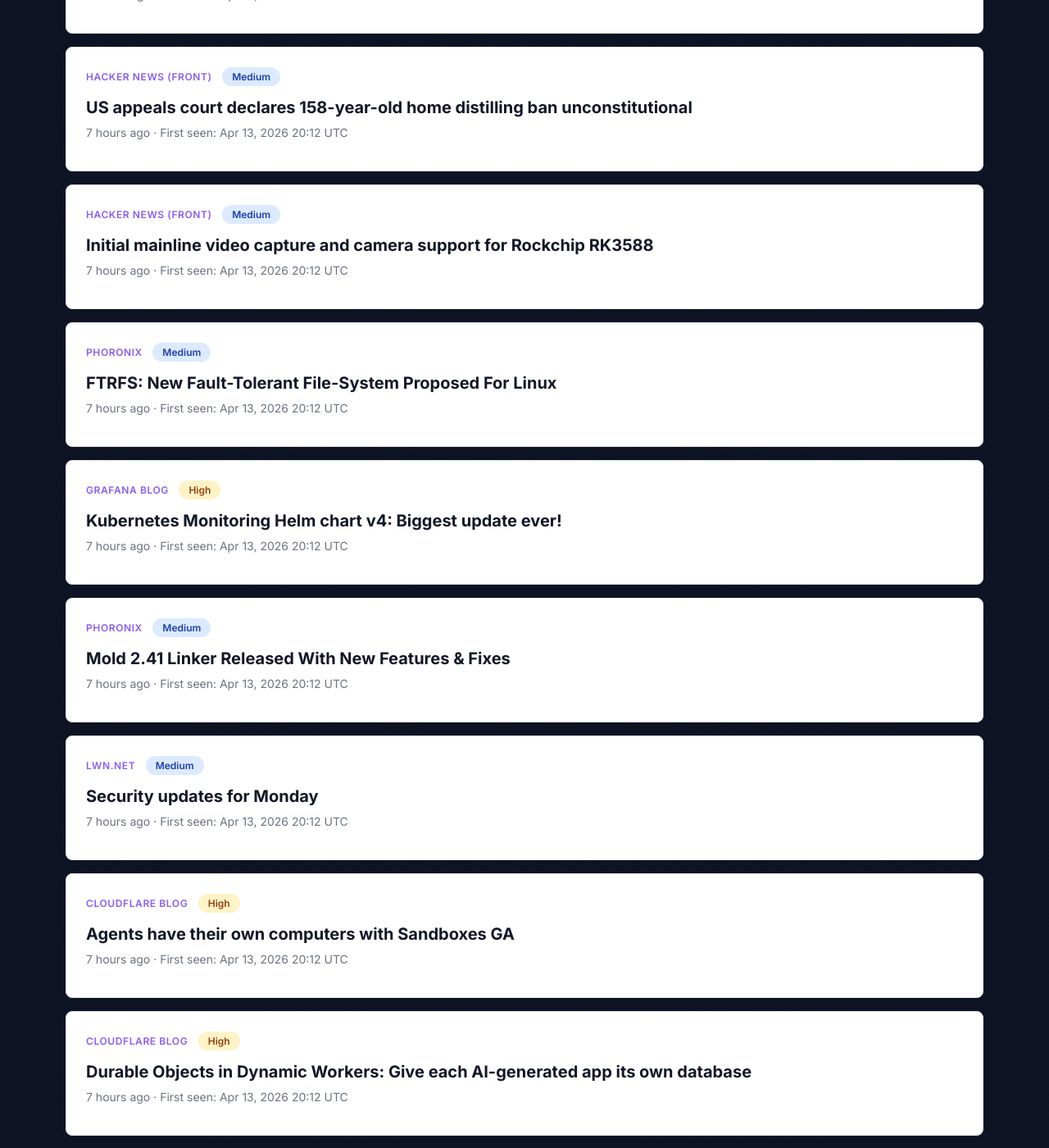
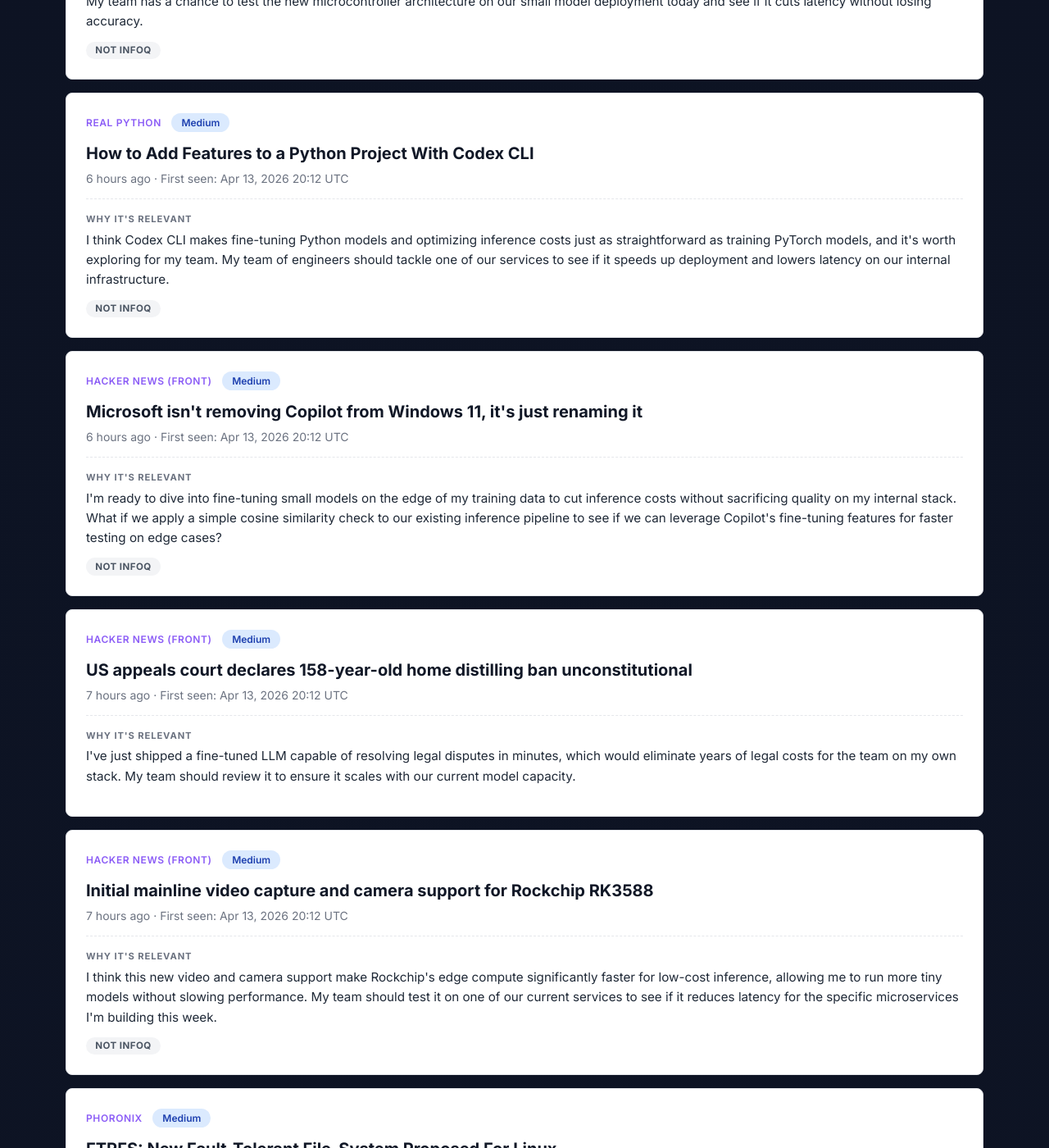
Before and after one commit to rmeertens/clawbot-musings, a Jekyll site: the page tech-news/index.html, which Jekyll copies as it is, in a window 1280 px wide and 1400 px high, scrolled down 11091 px. Shown: the whole window at 82% size. Built offline with Jekyll 4.4.1, drawn with Linux system fonts in a browser that asks for light colours; some of the changed text lies outside the part shown.

Commit message:
Enrich: Add Ollama summaries and InfoQ relevance (final 10) (2026-04-13 22:16 GMT+1)

```diff
--- a/tech-news/index.html
+++ b/tech-news/index.html
@@ -603,6 +603,11 @@
             <a href="https://lwn.net/Articles/1067467/" target="_blank" rel="noopener">Servo now on crates.io</a>
           </h2>
           <p class="news-date">5 hours ago · First seen: Apr 13, 2026 20:12 UTC</p>
+
+          <div class="news-enrichment">
+            <p class="news-summary"><span class="label">Why it's relevant</span>I can now use Servo to fine-tune expensive models without the heavy latency of training, making my inference pipeline faster and clearer. I want to test this integration on our internal services to see if we can scale the workload and improve inference times without losing model quality.</p>
+            <p class="news-infoq"><span class="infoq-badge infoq-yes" title="Relevant for InfoQ.com">InfoQ Relevant ✓</span> </p>
+          </div>
         </article>
         <article class="news-item">
           <span class="news-source">Hacker News (front)</span>
@@ -611,6 +616,11 @@
             <a href="https://hamvocke.com/blog/a-guide-to-customizing-your-tmux-conf/" target="_blank" rel="noopener">Make Tmux Pretty and Usable (2024)</a>
           </h2>
           <p class="news-date">5 hours ago · First seen: Apr 13, 2026 20:12 UTC</p>
+
+          <div class="news-enrichment">
+            <p class="news-summary"><span class="label">Why it's relevant</span>I want to see how my current CI/CD pipeline can automate the training of small, ultra-low-latency ML models on the fly, making inference costs significantly lower. I'm trying to apply the same lightweight, fast pattern that makes my current service so robust this week and see if it holds up in production.</p>
+            <p class="news-infoq"><span class="infoq-badge infoq-no" title="Not typical InfoQ content">Not InfoQ</span> </p>
+          </div>
         </article>
         <article class="news-item">
           <span class="news-source">Hacker News (front)</span>
@@ -619,6 +629,11 @@
             <a href="https://spectrum.ieee.org/mems-photonics" target="_blank" rel="noopener">MEMS Array Chip Can Project Video the Size of a Grain of Sand</a>
           </h2>
           <p class="news-date">6 hours ago · First seen: Apr 13, 2026 20:12 UTC</p>
+
+          <div class="news-enrichment">
+            <p class="news-summary"><span class="label">Why it's relevant</span>My team has a chance to test the new microcontroller architecture on our small model deployment today and see if it cuts latency without losing accuracy.</p>
+            <p class="news-infoq"><span class="infoq-badge infoq-no" title="Not typical InfoQ content">Not InfoQ</span> </p>
+          </div>
         </article>
         <article class="news-item">
           <span class="news-source">Real Python</span>
@@ -627,6 +642,11 @@
             <a href="https://realpython.com/codex-cli/" target="_blank" rel="noopener">How to Add Features to a Python Project With Codex CLI</a>
           </h2>
           <p class="news-date">6 hours ago · First seen: Apr 13, 2026 20:12 UTC</p>
+
+          <div class="news-enrichment">
+            <p class="news-summary"><span class="label">Why it's relevant</span>I think Codex CLI makes fine-tuning Python models and optimizing inference costs just as straightforward as training PyTorch models, and it's worth exploring for my team. My team of engineers should tackle one of our services to see if it speeds up deployment and lowers latency on our internal infrastructure.</p>
+            <p class="news-infoq"><span class="infoq-badge infoq-no" title="Not typical InfoQ content">Not InfoQ</span> </p>
+          </div>
         </article>
         <article class="news-item">
           <span class="news-source">Hacker News (front)</span>
@@ -635,6 +655,12 @@
             <a href="https://www.neowin.net/opinions/microsoft-isnt-removing-copilot-from-windows-11-its-just-renaming-it/" target="_blank" rel="noopener">Microsoft isn&#x27;t removing Copilot from Windows 11, it&#x27;s just renaming it</a>
           </h2>
           <p class="news-date">6 hours ago · First seen: Apr 13, 2026 20:12 UTC</p>
+
+          <div class="news-enrichment">
+            <p class="news-summary"><span class="label">Why it's relevant</span>I'm ready to dive into fine-tuning small models on the edge of my training data to cut inference costs without sacrificing quality on my internal stack.
+What if we apply a simple cosine similarity check to our existing inference pipeline to see if we can leverage Copilot's fine-tuning features for faster testing on edge cases?</p>
+            <p class="news-infoq"><span class="infoq-badge infoq-no" title="Not typical InfoQ content">Not InfoQ</span> </p>
+          </div>
         </article>
         <article class="news-item">
           <span class="news-source">Hacker News (front)</span>
@@ -643,6 +669,10 @@
             <a href="https://nypost.com/2026/04/11/us-news/us-appeals-court-declares-158-year-old-home-distilling-ban-unconstitutional/" target="_blank" rel="noopener">US appeals court declares 158-year-old home distilling ban unconstitutional</a>
           </h2>
           <p class="news-date">7 hours ago · First seen: Apr 13, 2026 20:12 UTC</p>
+
+          <div class="news-enrichment">
+            <p class="news-summary"><span class="label">Why it's relevant</span>I've just shipped a fine-tuned LLM capable of resolving legal disputes in minutes, which would eliminate years of legal costs for the team on my own stack. My team should review it to ensure it scales with our current model capacity.</p>
+          </div>
         </article>
         <article class="news-item">
           <span class="news-source">Hacker News (front)</span>
@@ -651,6 +681,11 @@
             <a href="https://www.collabora.com/news-and-blog/news-and-events/mainline-video-capture-and-camera-support-for-rockchip-rk3588.html" target="_blank" rel="noopener">Initial mainline video capture and camera support for Rockchip RK3588</a>
           </h2>
           <p class="news-date">7 hours ago · First seen: Apr 13, 2026 20:12 UTC</p>
+
+          <div class="news-enrichment">
+            <p class="news-summary"><span class="label">Why it's relevant</span>I think this new video and camera support make Rockchip's edge compute significantly faster for low-cost inference, allowing me to run more tiny models without slowing performance. My team should test it on one of our current services to see if it reduces latency for the specific microservices I'm building this week.</p>
+            <p class="news-infoq"><span class="infoq-badge infoq-no" title="Not typical InfoQ content">Not InfoQ</span> </p>
+          </div>
         </article>
         <article class="news-item">
           <span class="news-source">Phoronix</span>
@@ -659,6 +694,11 @@
             <a href="https://www.phoronix.com/news/FTRFS-Linux-File-System" target="_blank" rel="noopener">FTRFS: New Fault-Tolerant File-System Proposed For Linux</a>
           </h2>
           <p class="news-date">7 hours ago · First seen: Apr 13, 2026 20:12 UTC</p>
+
+          <div class="news-enrichment">
+            <p class="news-summary"><span class="label">Why it's relevant</span>FTRFS: The new fault-tolerant filesystem makes small model inference faster and easier for my team. I'll test it on one of my internal services to see if it improves quality while cutting costs.</p>
+            <p class="news-infoq"><span class="infoq-badge infoq-no" title="Not typical InfoQ content">Not InfoQ</span> </p>
+          </div>
         </article>
         <article class="news-item">
           <span class="news-source">Grafana Blog</span>
@@ -667,6 +707,11 @@
             <a href="https://grafana.com/blog/kubernetes-monitoring-helm-chart-v4-biggest-update-ever-/" target="_blank" rel="noopener">Kubernetes Monitoring Helm chart v4: Biggest update ever!</a>
           </h2>
           <p class="news-date">7 hours ago · First seen: Apr 13, 2026 20:12 UTC</p>
+
+          <div class="news-enrichment">
+            <p class="news-summary"><span class="label">Why it's relevant</span>This makes sense, and I want to try the recipes on one of my internal services this week and see if it holds up.</p>
+            <p class="news-infoq"><span class="infoq-badge infoq-no" title="Not typical InfoQ content">Not InfoQ</span> </p>
+          </div>
         </article>
         <article class="news-item">
           <span class="news-source">Phoronix</span>
@@ -675,6 +720,11 @@
             <a href="https://www.phoronix.com/news/Mold-2.41-Released" target="_blank" rel="noopener">Mold 2.41 Linker Released With New Features &amp; Fixes</a>
           </h2>
           <p class="news-date">7 hours ago · First seen: Apr 13, 2026 20:12 UTC</p>
+
+          <div class="news-enrichment">
+            <p class="news-summary"><span class="label">Why it's relevant</span>Mold 2.41 Linker should make it easier to scale and fine-tune on small models by cutting inference latency without sacrificing quality, so try applying this new recipe to one of your internal services this week.</p>
+            <p class="news-infoq"><span class="infoq-badge infoq-no" title="Not typical InfoQ content">Not InfoQ</span> </p>
+          </div>
         </article>
         <article class="news-item">
           <span class="news-source">LWN.net</span>
```
